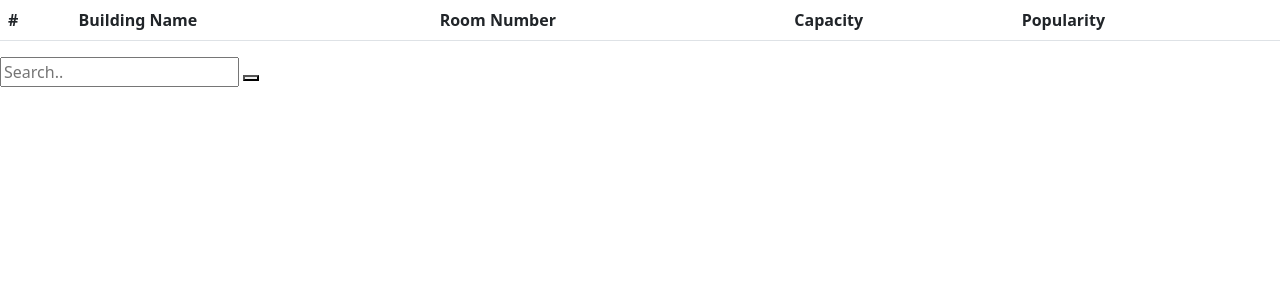
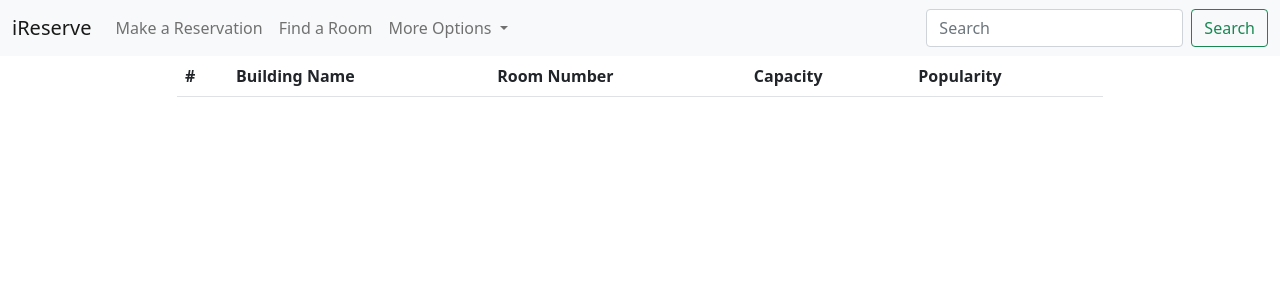
Before and after one commit to nkaush/ireserve, a Flask app: page /search_room in a window 1280 px wide. Shown: the top 300 px of the page. Run offline with Flask 2, Linux system fonts and the light colour scheme; data that the repository does not hold is empty.

Commit message:
Update template inheritance

```diff
--- a/flask-app/app.py
+++ b/flask-app/app.py
@@ -1,6 +1,6 @@
 # imports
 import os
-from flask import Flask, request, make_response, render_template
+from flask import Flask, request, make_response, render_template, send_from_directory
 from flask_sqlalchemy import SQLAlchemy
 from sqlalchemy import text
 
@@ -40,6 +40,10 @@ def home():
     return render_template(
         "main_page.html"
     )
+
+@app.route('/favicon.ico')
+def send_resume():
+    return send_from_directory('static', 'images/favicon.png')
 
 # fetches all the users
 @app.route('/view')
--- /dev/null
+++ b/flask-app/templates/base.html
@@ -0,0 +1,71 @@
+
+
+<!doctype html>
+<html lang="en">
+  <head>
+    <!-- Required meta tags -->
+    <meta charset="utf-8">
+    <meta name="viewport" content="width=device-width, initial-scale=1">
+
+    <!-- Bootstrap CSS -->
+    <link href="https://cdn.jsdelivr.net/npm/bootstrap@5.1.3/dist/css/bootstrap.min.css" rel="stylesheet" integrity="sha384-1BmE4kWBq78iYhFldvKuhfTAU6auU8tT94WrHftjDbrCEXSU1oBoqyl2QvZ6jIW3" crossorigin="anonymous">
+    {% block head %}{% endblock %}
+    <title>iReserve</title>
+  </head>
+  <body>
+    <nav class="navbar navbar-expand-lg navbar-light bg-light">
+      <div class="container-fluid">
+        <a class="navbar-brand {% if 'home' == curr_page %}active{% endif %}" href="/">iReserve</a>
+        <button class="navbar-toggler" type="button" data-bs-toggle="collapse" data-bs-target="#navbarSupportedContent" aria-controls="navbarSupportedContent" aria-expanded="false" aria-label="Toggle navigation">
+          <span class="navbar-toggler-icon"></span>
+        </button>
+        <div class="collapse navbar-collapse" id="navbarSupportedContent">
+          <ul class="navbar-nav me-auto mb-2 mb-lg-0">
+            <li class="nav-item">
+              <a class="nav-link {% if 'reserve' == curr_page %}active{% endif %}" aria-current="page" href="/reserve">Make a Reservation</a>
+            </li>
+            <li class="nav-item">
+              <a class="nav-link {% if 'find_room' == curr_page %}active{% endif %}" href="/find">Find a Room</a>
+            </li>
+            <li class="nav-item dropdown">
+              <a class="nav-link dropdown-toggle" href="#" id="navbarDropdown" role="button" data-bs-toggle="dropdown" aria-expanded="false">
+                More Options
+              </a>
+              <ul class="dropdown-menu" aria-labelledby="navbarDropdown">
+                <li><a class="dropdown-item" href="/view">View Users</a></li>
+                <li><a class="dropdown-item" href="#">Another action</a></li>
+                <li><hr class="dropdown-divider"></li>
+                <li><a class="dropdown-item" href="#">Something else here</a></li>
+              </ul>
+            </li>
+          </ul>
+          <form class="d-flex">
+            <input class="form-control me-2" type="search" placeholder="Search" aria-label="Search">
+            <button class="btn btn-outline-success" type="submit">Search</button>
+          </form>
+        </div>
+      </div>
+    </nav>
+    <div class="container">
+      <div class="row">
+        <div class="col">
+        </div>
+        <div class="col-10">
+          <div id="content">{% block content %}{% endblock %}</div>
+        </div>
+        <div class="col">
+        </div>
+      </div>
+    </div>
+    <!-- Optional JavaScript; choose one of the two! -->
+
+    <!-- Option 1: Bootstrap Bundle with Popper -->
+    <script src="https://cdn.jsdelivr.net/npm/bootstrap@5.1.3/dist/js/bootstrap.bundle.min.js" integrity="sha384-ka7Sk0Gln4gmtz2MlQnikT1wXgYsOg+OMhuP+IlRH9sENBO0LRn5q+8nbTov4+1p" crossorigin="anonymous"></script>
+
+    <!-- Option 2: Separate Popper and Bootstrap JS -->
+    <!--
+    <script src="https://cdn.jsdelivr.net/npm/@popperjs/core@2.10.2/dist/umd/popper.min.js" integrity="sha384-7+zCNj/IqJ95wo16oMtfsKbZ9ccEh31eOz1HGyDuCQ6wgnyJNSYdrPa03rtR1zdB" crossorigin="anonymous"></script>
+    <script src="https://cdn.jsdelivr.net/npm/bootstrap@5.1.3/dist/js/bootstrap.min.js" integrity="sha384-QJHtvGhmr9XOIpI6YVutG+2QOK9T+ZnN4kzFN1RtK3zEFEIsxhlmWl5/YESvpZ13" crossorigin="anonymous"></script>
+    -->
+  </body>
+</html>
--- a/flask-app/templates/rooms.html
+++ b/flask-app/templates/rooms.html
@@ -1,63 +1,11 @@
-<!doctype html>
-<html lang="en">
-  <head>
-    <style>
-      .topnav .search-container {
-        float: right;
-      }
-
-      .topnav input[type=text] {
-        padding: 6px;
-        margin-top: 8px;
-        font-size: 17px;
-        border: none;
-      }
-
-      .topnav .search-container button {
-        float: right;
-        padding: 6px 10px;
-        margin-top: 8px;
-        margin-right: 16px;
-        width: 100px;
-        height: 1000px;
-        background: #ddd;
-        font-size: 17px;
-        border: none;
-        cursor: pointer;
-      }
-
-      .topnav .search-container button:hover {
-        background: #ccc;
-      }
-
-      @media screen and (max-width: 600px) {
-        .topnav .search-container {
-          float: none;
-        }
-        .topnav a, .topnav input[type=text], .topnav .search-container button {
-          float: none;
-          display: block;
-          text-align: left;
-          width: 100px;
-          height: 1000px;
-          margin: 100;
-          padding: 14px;
-        }
-        .topnav input[type=text] {
-          border: 1px solid #ccc;
-        }
-      }
-      </style>
-    <!-- Required meta tags -->
-    <meta charset="utf-8">
-    <meta name="viewport" content="width=device-width, initial-scale=1">
-
-    <!-- Bootstrap CSS -->
-    <link href="https://cdn.jsdelivr.net/npm/bootstrap@5.1.3/dist/css/bootstrap.min.css" rel="stylesheet" integrity="sha384-1BmE4kWBq78iYhFldvKuhfTAU6auU8tT94WrHftjDbrCEXSU1oBoqyl2QvZ6jIW3" crossorigin="anonymous">
-
-    <title>iReserve</title>
-  </head>
-  <body>
+{% extends "base.html" %}
+{% block head %}
+  <!-- {{ super() }} -->
+  <!-- <style type="text/css">
+    .important { color: #336699; }
+  </style> -->
+{% endblock %}
+{% block content %}
 <table class="table">
   <thead>
     <tr>
@@ -80,23 +28,4 @@
     {% endfor %}
   </tbody>
 </table>
-
-    <div class="search-container">
-      <form action="/action_page.php">
-        <input type="text" placeholder="Search.." name="search">
-        <button type="submit"><i class="fa fa-search"></i></button>
-      </form>
-    </div>
-
-    <!-- Optional JavaScript; choose one of the two! -->
-
-    <!-- Option 1: Bootstrap Bundle with Popper -->
-    <script src="https://cdn.jsdelivr.net/npm/bootstrap@5.1.3/dist/js/bootstrap.bundle.min.js" integrity="sha384-ka7Sk0Gln4gmtz2MlQnikT1wXgYsOg+OMhuP+IlRH9sENBO0LRn5q+8nbTov4+1p" crossorigin="anonymous"></script>
-
-    <!-- Option 2: Separate Popper and Bootstrap JS -->
-    <!--
-    <script src="https://cdn.jsdelivr.net/npm/@popperjs/core@2.10.2/dist/umd/popper.min.js" integrity="sha384-7+zCNj/IqJ95wo16oMtfsKbZ9ccEh31eOz1HGyDuCQ6wgnyJNSYdrPa03rtR1zdB" crossorigin="anonymous"></script>
-    <script src="https://cdn.jsdelivr.net/npm/bootstrap@5.1.3/dist/js/bootstrap.min.js" integrity="sha384-QJHtvGhmr9XOIpI6YVutG+2QOK9T+ZnN4kzFN1RtK3zEFEIsxhlmWl5/YESvpZ13" crossorigin="anonymous"></script>
-    -->
-  </body>
-</html>
+{% endblock %}
```
Also changed, not shown: flask-app/templates/_rooms.html (added, +102 -0 lines), flask-app/static/images/favicon.png (added). Lines whose indentation alone changed are shown as unchanged.
